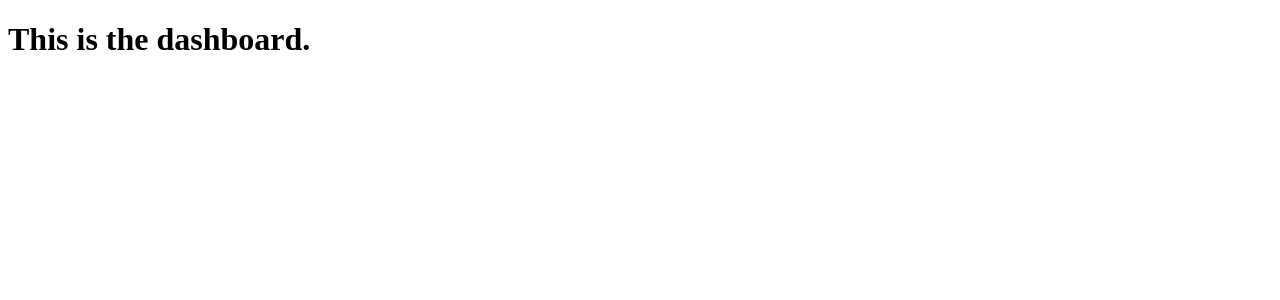
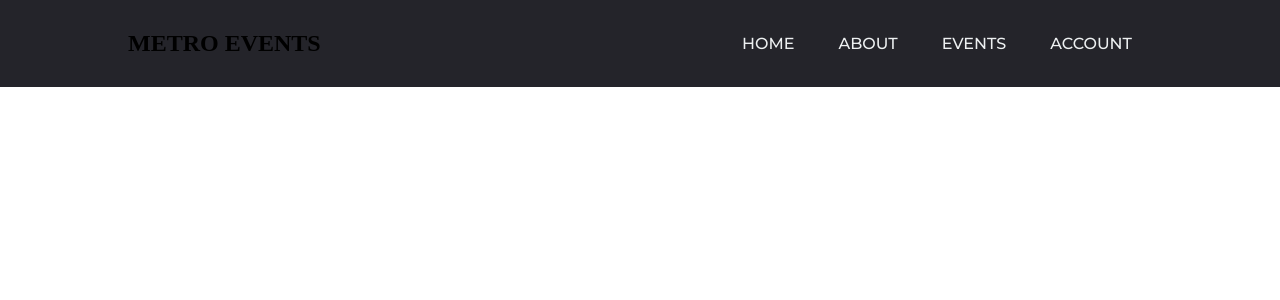
Before and after one commit to JukKie-ai/metroEvents, a Django app: page /metroevents/home in a window 1280 px wide. Shown: the top 300 px of the page. Run offline with Django 3.2, Linux system fonts and the light colour scheme.

Commit message:
updated dashboard.html

```diff
--- /dev/null
+++ b/static/css/dashboard.css
@@ -0,0 +1,44 @@
+@import url('https://fonts.googleapis.com/css2?family=Montserrat:wght@500&display=swap');
+
+* {
+    box-sizing: border-box;
+    margin: 0;
+    padding: 0;
+}
+
+li, a {
+    font-family: "Montserrat", sans-serif;
+    font-weight: 500;
+    font-size: 16px;
+    color: #edf0f1;
+    text-decoration: none;
+}
+
+header {
+    display: flex;
+    justify-content: space-between;
+    align-items: center;
+    padding: 30px 10%;
+    background-color: #24242A;
+}
+
+.logo {
+    cursor: pointer;
+}
+
+.nav_links {
+    list-style: none;
+}
+
+.nav_links li {
+    display: inline-block;
+    padding: 0px 20px;
+}
+
+.nav_links li a {
+    transition: all 0.3s ease 0s;
+}
+
+.nav_links li a:hover {
+    color: #0088a9;
+}
--- a/user/Templates/user/dashboard.html
+++ b/user/Templates/user/dashboard.html
@@ -1,12 +1,24 @@
 <!DOCTYPE html>
+{% load static %}
 <html lang="en">
 <head>
+    <link rel="stylesheet" href="{% static 'css/dashboard.css' %}" />
     <meta charset="UTF-8">
     <meta http-equiv="X-UA-Compatible" content="IE=edge">
     <meta name="viewport" content="width=device-width, initial-scale=1.0">
-    <title>Document</title>
+    <title>METRO EVENTS</title>
 </head>
 <body>
-    <h1>This is the dashboard.</h1>
+    <header>
+        <h2 class="logo">METRO EVENTS</h2>
+        <nav>
+            <ul class="nav_links">
+                <li><a href="#">HOME</a></li>
+                <li><a href="#">ABOUT</a></li>
+                <li><a href="#">EVENTS</a></li>
+                <li><a href="#">ACCOUNT</a></li>
+            </ul>
+        </nav>
+    </header>
 </body>
 </html>
```
